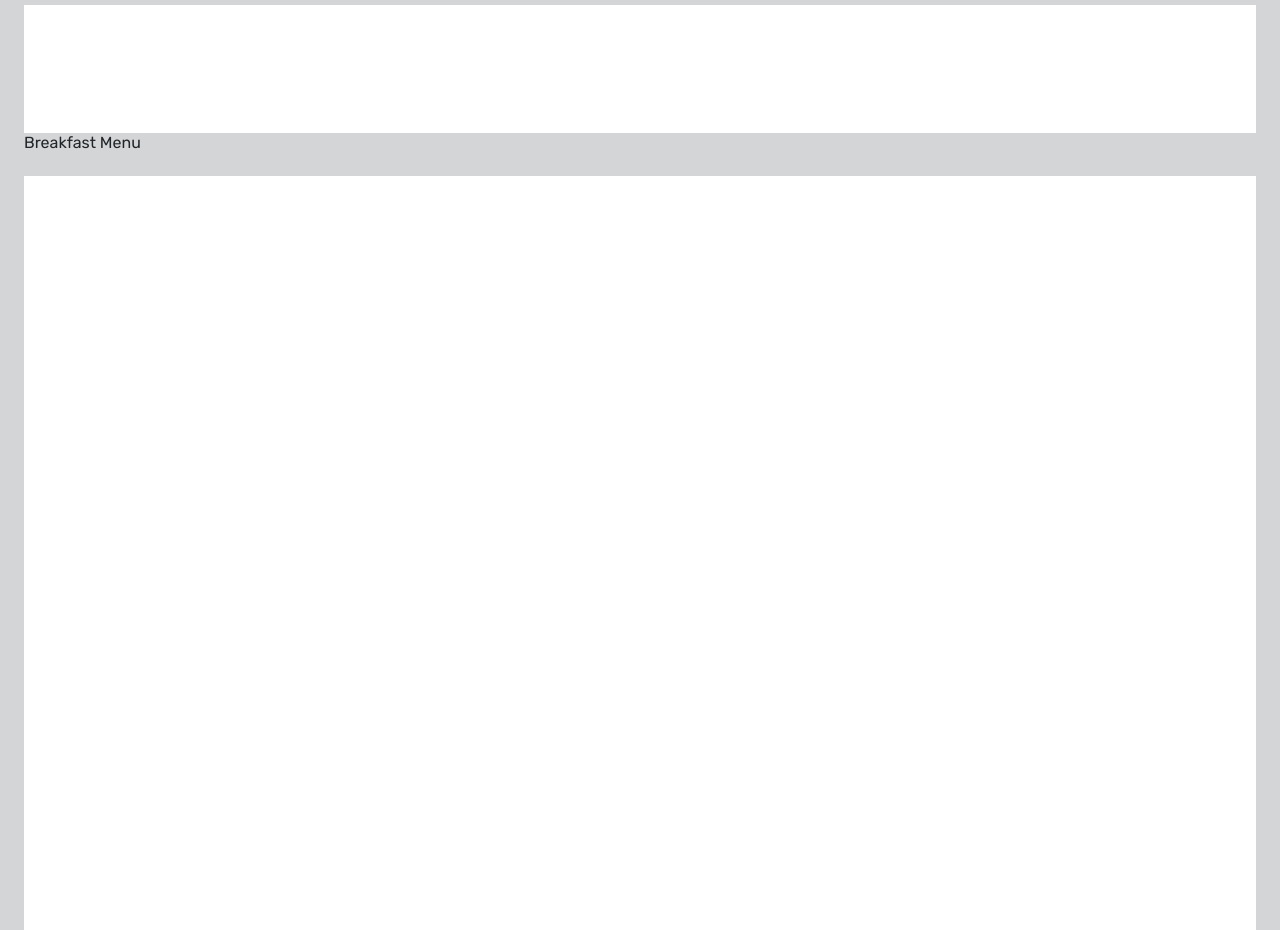
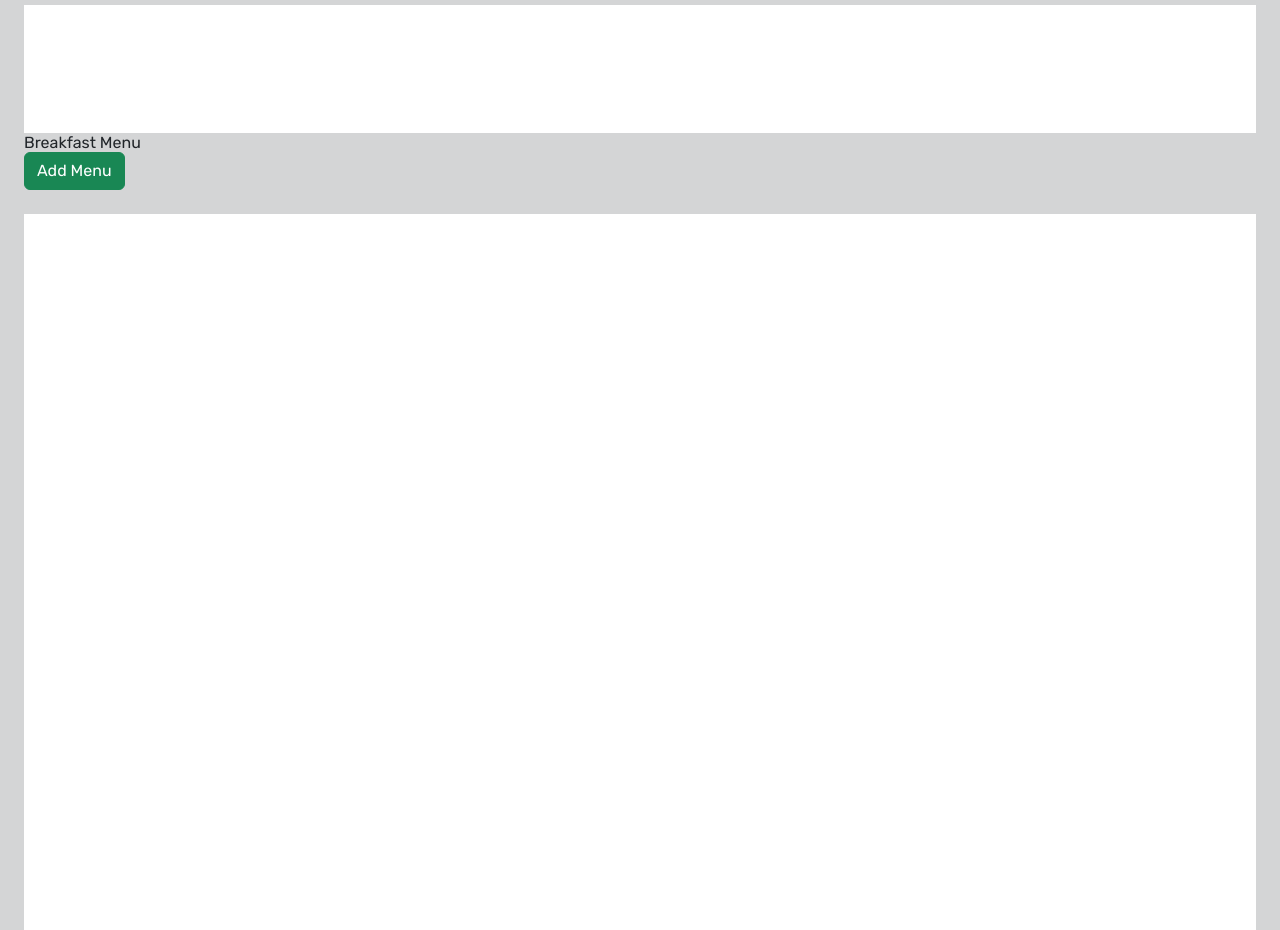
Before and after one commit to cygullem/POS_System_ReactVite_PHP, a React (Vite) app in the folder FrontEnd/gullemPOS/: page / in a window 1280 px wide. Shown: the part 860-1790 px from the top of the page. Built offline with nearby package versions, Linux system fonts and the light colour scheme.

Commit message:
UI: Menu button

```diff
--- a/FrontEnd/gullemPOS/src/Components/Menu.jsx
+++ b/FrontEnd/gullemPOS/src/Components/Menu.jsx
@@ -2,7 +2,10 @@ const Menu = () => {
     return (
         <>
             <div className="menu_container h-full overflow-auto">
-                <h1 className="text-3xl font-semibold">Breakfast Menu</h1>
+                <div className="flex items-center justify-between">
+                    <h1 className="text-3xl font-semibold">Breakfast Menu</h1>
+                    <button className="text-2xl font-medium btn btn-success active:scale-95">Add Menu</button>
+                </div>
                 <div className="menu_items_container grid grid-cols-3 mt-4 gap-4">
                     <div className="menu_items rounded-lg cursor-pointer active:scale-95"></div>
                     <div className="menu_items rounded-lg cursor-pointer active:scale-95"></div>
```
Also changed, not shown: 1 other file (tests, documents, lock files or other folders).
